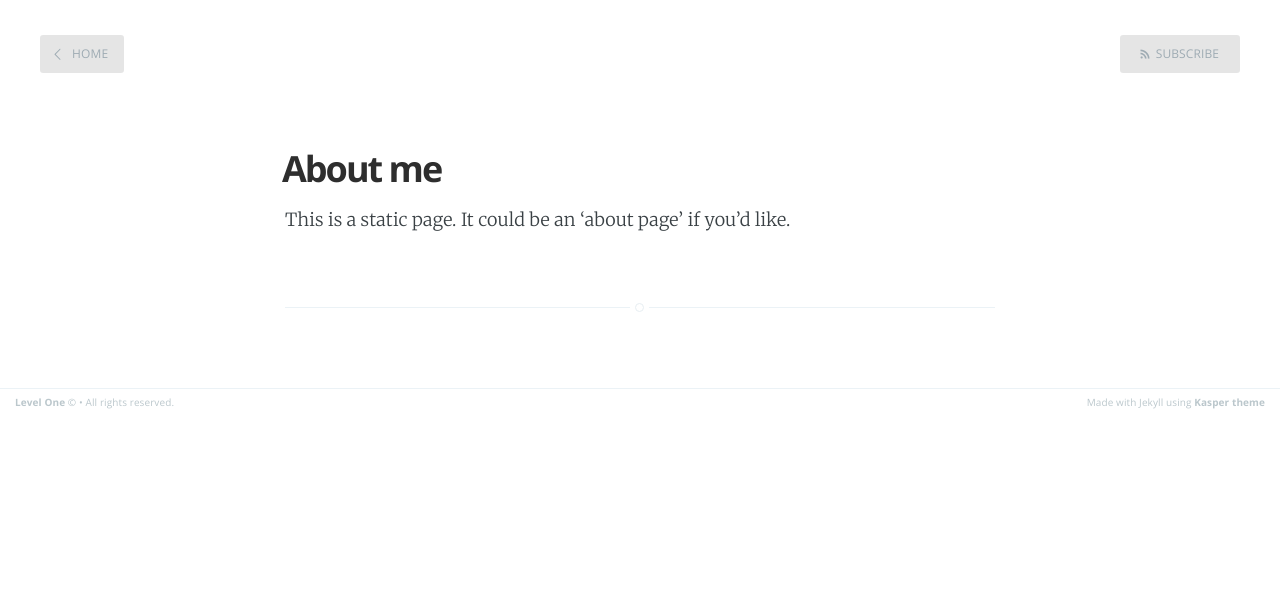
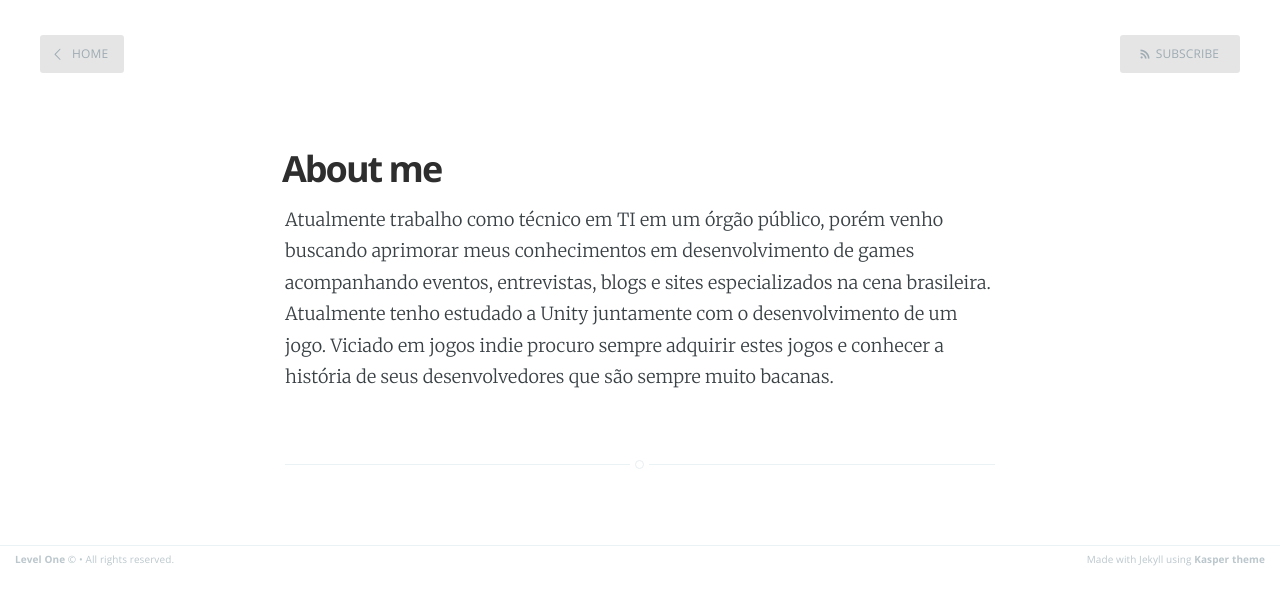
Before and after one commit to tiagofer/jose.github.io, a Jekyll site: the page built from about.md, in a window 1280 px wide. Shown: the top 605 px of the page. Built offline with Jekyll 4.4.1, drawn with Linux system fonts in a browser that asks for light colours; Markdown is read by kramdown in place of the engine named in the settings.

Commit message:
alteração da configuração do blog

```diff
--- a/about.md
+++ b/about.md
@@ -3,4 +3,8 @@ layout: page
 title: About me
 ---
 
-This is a static page. It could be an 'about page' if you'd like.
+Atualmente trabalho como técnico em TI em um órgão público, porém venho buscando aprimorar
+meus conhecimentos em desenvolvimento de games acompanhando eventos, entrevistas, blogs e sites
+especializados na cena brasileira. Atualmente tenho estudado a Unity juntamente com o desenvolvimento
+de um jogo. Viciado em jogos indie procuro sempre adquirir estes jogos e conhecer a história de
+seus desenvolvedores que são sempre muito bacanas.
```
